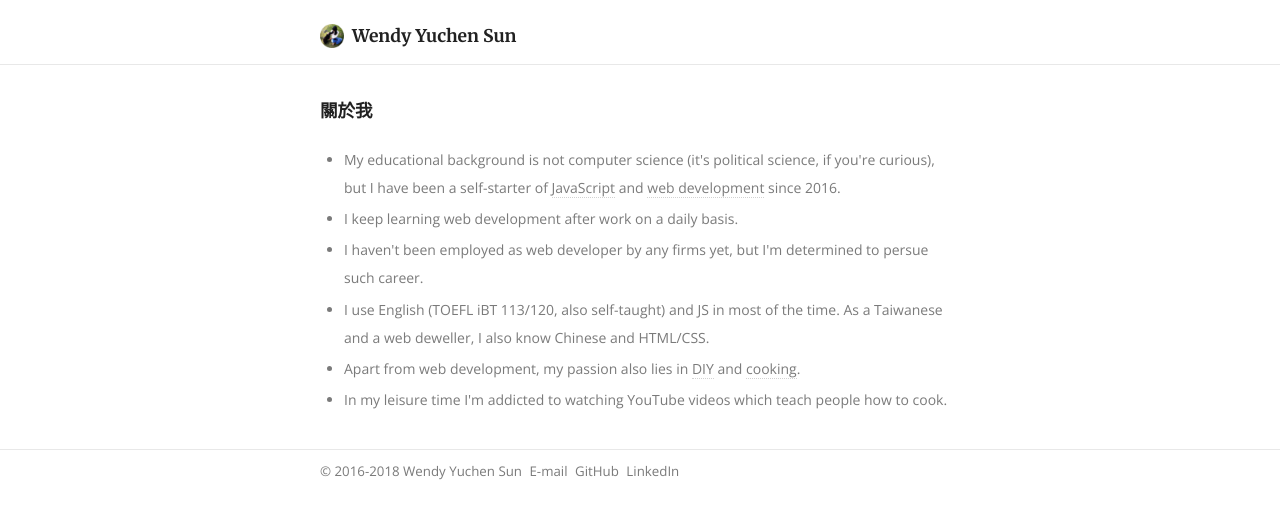
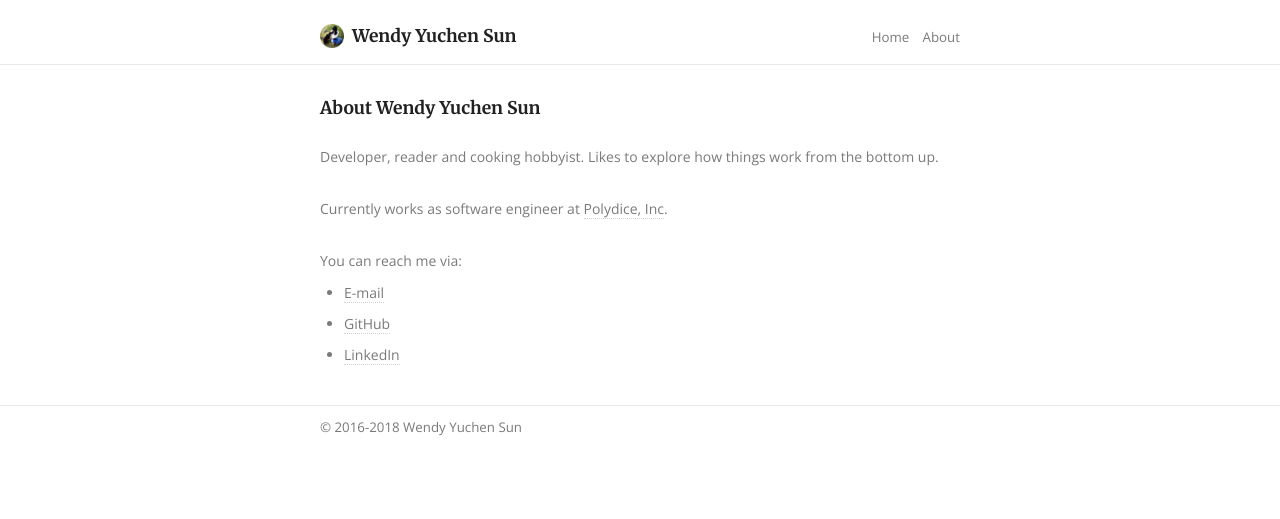
Before and after one commit to wendyyuchensun/wendyyuchensun.github.io, a Jekyll site: the page built from about/index.html, in a window 1280 px wide. Shown: the top 519 px of the page. Built offline with Jekyll 4.4.1, drawn with Linux system fonts in a browser that asks for light colours.

Commit message:
Redo about page

```diff
--- a/_includes/footer.html
+++ b/_includes/footer.html
@@ -1,14 +1,3 @@
 <span id="copyright">
   © 2016-2018 Wendy Yuchen Sun
 </span>
-<div id="contact-btns">
-  <span class="contact">
-    <a href="mailto:{{ site.email }}">E-mail</a>
-  </span>
-  <span class="contact">
-    <a href="https://github.com/wendyyuchensun">GitHub</a>
-  </span>
-  <span class="contact">
-    <a href="https://www.linkedin.com/in/wendyyuchensun/">LinkedIn</a>
-  </span>
-</div>
--- a/_includes/header.html
+++ b/_includes/header.html
@@ -2,3 +2,7 @@
   <img class="logo" src="{{ site.url }}/assets/favicon-32x32.png">
   <h1>{{ site.title }}</h1>
 </a>
+<nav>
+  <a href="{{ site.url }}">Home</a>
+  <a href="{{ site.url }}/about">About</a>
+</nav>
--- a/about/index.html
+++ b/about/index.html
@@ -1,32 +1,21 @@
 ---
-title: 關於我
+title: About Wendy Yuchen Sun
 layout: default
 ---
 <section>
-  <ul>
-    <li>
-      My educational background is not computer science (it's political science, if you're curious),
-      but I have been a self-starter of <a href="{{ site.url
-      }}/js">JavaScript</a> and <a href="{{ site.url }}/web_dev">web development</a> since 2016.
-    </li>
-    <li>
-      I keep learning web development after work on a daily basis.
-    </li>
-    <li>
-      I haven't been employed as web developer by any firms yet,
-      but I'm determined to persue such career.
-    </li>
-    <li>
-      I use English (TOEFL iBT 113/120, also self-taught) and JS in most of the time.
-      As a Taiwanese and a web deweller, I also know Chinese and HTML/CSS.
-    </li>
-    <li>
-      Apart from web development,
-      my passion also lies in <a href="{{ site.url }}/diy">DIY</a>
-      and <a href="{{ site.url }}/cooking/">cooking</a>.
-    </li>
-    <li>
-      In my leisure time I'm addicted to watching YouTube videos which teach people how to cook.
-    </li>
+  <p>
+    Developer, reader and cooking hobbyist.
+    Likes to explore how things work from the bottom up.
+  </p>
+  <p>
+    Currently works as software engineer at <a href="https://icook.tw">Polydice, Inc</a>.
+  </p>
+  <p>
+    You can reach me via:
+  </p>
+  <ul id="contact-info">
+    <li><a href="mailto:{{ site.email }}">E-mail</a></li>
+    <li><a href="https://github.com/wendyyuchensun">GitHub</a></li>
+    <li><a href="https://www.linkedin.com/in/wendyyuchensun/">LinkedIn</a></li>
   </ul>
 </section>
--- a/css/style.sass
+++ b/css/style.sass
@@ -25,9 +25,15 @@ h4
   &::before
     content: "// "
 
-p, ul, ol, figure
+p, ol, figure
   line-height: $fs * 2
   margin-top: 1.5rem
+
+ul
+  line-height: $fs * 2
+  margin-top: 1.5rem
+  &#contact-info
+    margin-top: 0.25rem
 
 li
   margin-left: 1.5rem
@@ -64,11 +70,11 @@ figcaption
     font-size: $cfs
 
 nav
-  font-family: $serif
-  margin-top: 1rem
-  span
+  a
     font-size: $cfs
     margin-right: 0.6rem
+    &:last-of-type
+      margin-right: 0
 
 date
   display: block
@@ -127,6 +133,10 @@ header, main, footer
 header
   padding: 1.5rem 0 1rem 0
   border-bottom: $border
+  .container
+    align-items: center
+    display: flex
+    justify-content: space-between
 
 main
   .container
@@ -150,6 +160,11 @@ footer
     width: 80vw
   pre
     width: 50%
+  header > .container
+    align-items: flex-start
+    flex-direction: column
+    nav
+      margin-top: 1rem
 
 @media screen and (max-width: 375px)
   #contact-btns
```
